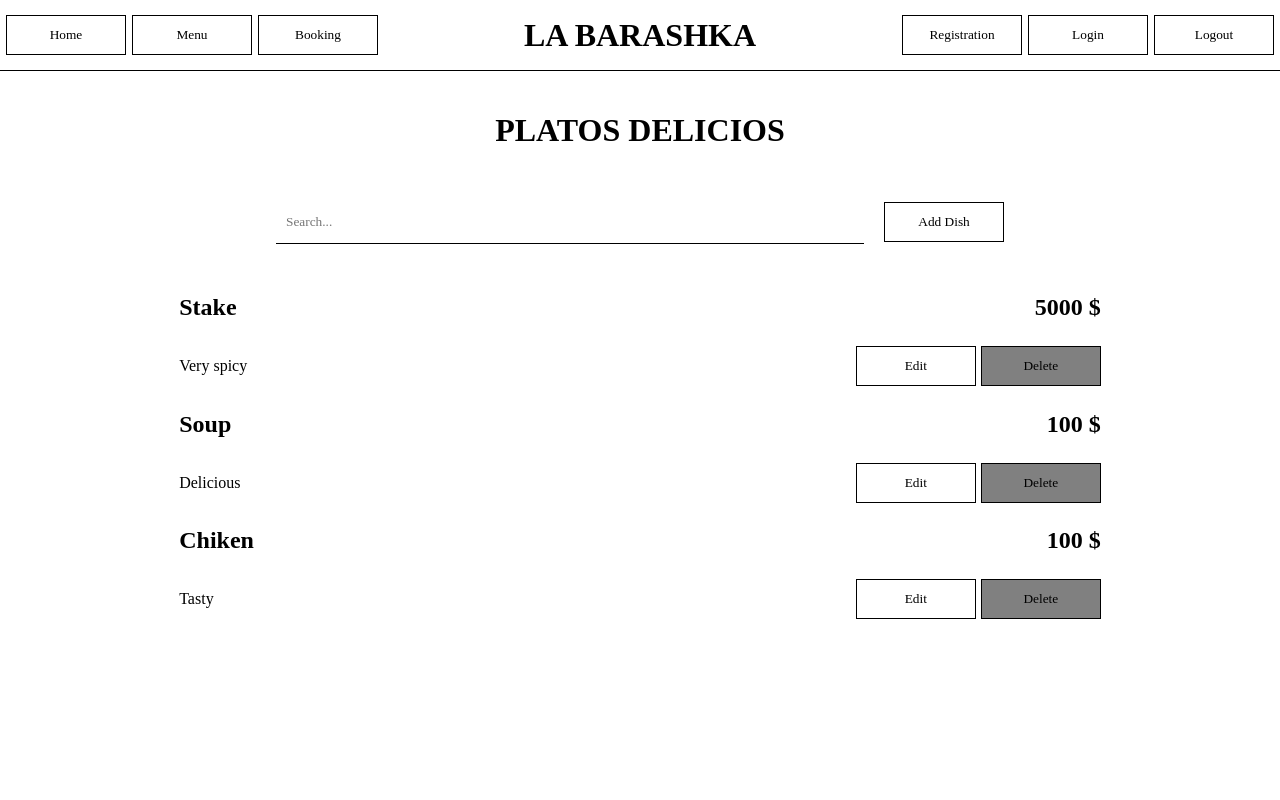
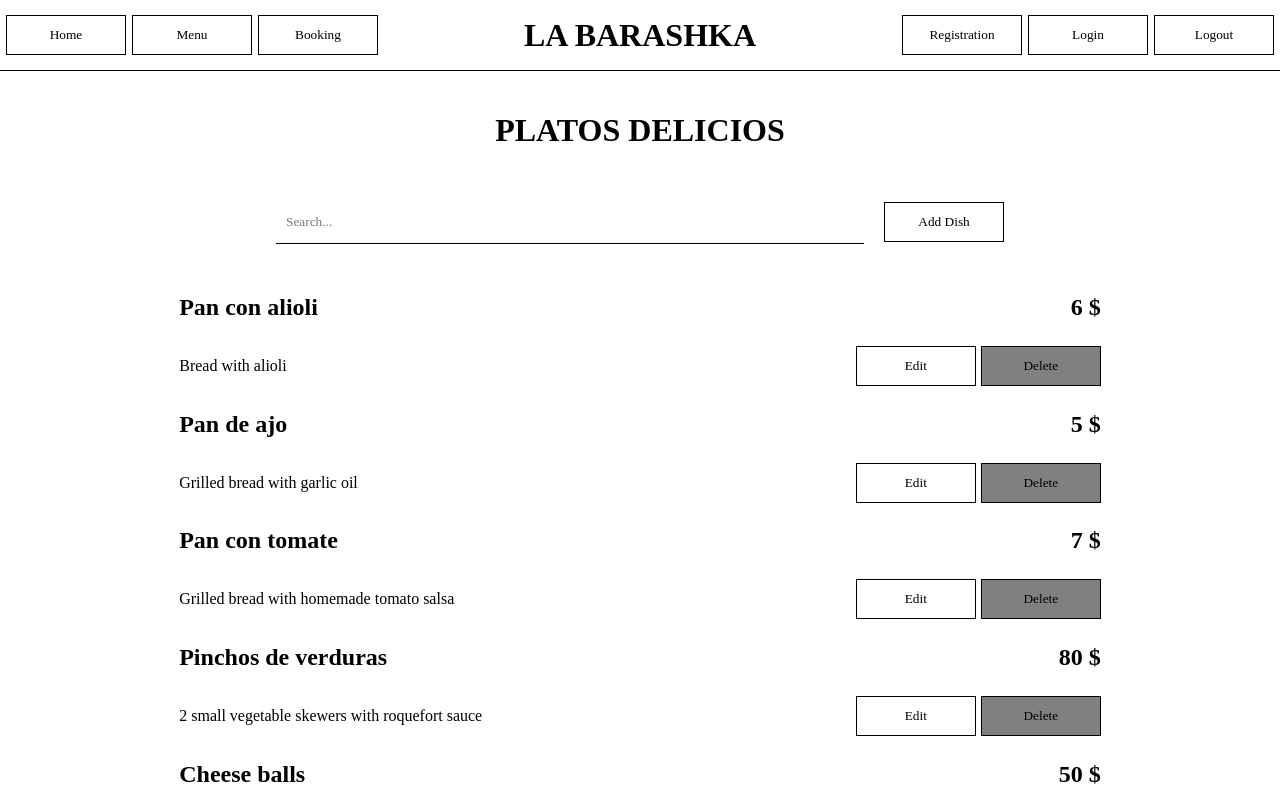
Before and after one commit to NurshatYusuf/bknmenu, a React (Create React App) app: page / in a window 1280 px wide. Both pictures are taken after a click on the button "Menu". Shown: the top 800 px of the page. Built offline with nearby package versions, Linux system fonts and the light colour scheme; data requests are answered from the project's data file; a web font is replaced by a local one.

Commit message:
add pagination, dishes in db

```diff
--- a/db.json
+++ b/db.json
@@ -19,22 +19,214 @@
   ],
   "dishes": [
     {
-      "name": "Stake",
-      "description": "Very spicy",
-      "price": "5000",
+      "name": "Pan con alioli",
+      "description": "Bread with alioli",
+      "category":  "bread",
+      "price": "6",
       "id": 3
     },
     {
-      "name": "Soup",
-      "description": "Delicious",
-      "price": "100",
+      "name": "Pan de ajo",
+      "description": "Grilled bread with garlic oil",
+      "category": "bread",
+      "price": "5",
       "id": 4
     },
     {
-      "name": "Chiken",
-      "description": "Tasty",
+      "name": "Pan con tomate",
+      "description": "Grilled bread with homemade tomato salsa",
+      "category": "bread",
+      "price": "7",
+      "id": 5
+    },
+    {
+      "name": "Pinchos de verduras",
+      "description": "2 small vegetable skewers with roquefort sauce",
+      "category": "Vegetables + Cheese",
+      "price": "80",
+      "id": 6
+    },
+    {
+      "name": "Cheese balls",
+      "description": "Cheese croquettes",
+      "category": "Vegetables + Cheese",
+      "price": "50",
+      "id": 7
+    },
+    {
+      "name": "Aceitunas",
+      "description": "Mixed olives",
+      "category": "Vegetables + Cheese",
+      "price": "60",
+      "id": 8
+    },
+    {
+      "name": "Pimentos de Padrón",
+      "description": "Grilled Spanish Padrón peppers with sea salt",
+      "category": "Vegetables + Cheese",
+      "price": "70",
+      "id": 9
+    },
+    {
+      "name": "Queso manchego",
+      "description": "Spanish sheep's cheese with honey",
+      "category": "Vegetables + Cheese",
+      "price": "60",
+      "id": 10
+    },
+    {
+      "name": "Verduras a la parrilla",
+      "description": "Grilled courgette, grilled sweet pepper, grilled tomato",
+      "category": "Vegetables + Cheese",
+      "price": "80",
+      "id": 11
+    },
+    {
+      "name": "Nachos sin carne",
+      "description": "Nachos, tomato salsa, cheese and sourcream",
+      "category": "Vegetables + Cheese",
+      "price": "90",
+      "id": 12
+    },
+    {
+      "name": "Patatas con alioli",
+      "description": "With Alioli",
+      "category": "Vegetables + Cheese",
+      "price": "50",
+      "id": 13
+    },
+    {
+      "name": "Champiñones a la crema y ajo",
+      "description": "Mushrooms in garlic cream sauce",
+      "category": "Vegetables + Cheese",
+      "price": "80",
+      "id": 14
+    },
+    {
+      "name": "Tortilla Española",
+      "description": "Spanish potato tortilla, freshly made | preparation time +/- 20 minutes",
+      "category": "Vegetables + Cheese",
       "price": "100",
-      "id": 5
+      "id": 15
+    },
+    {
+      "name": "Caprese de Milano",
+      "description": "Mozzarella with grilled tomato, homemade basil oil and balsamic cream",
+      "category": "Vegetables + Cheese",
+      "price": "80",
+      "id": 16
+    },
+    {
+      "name": "SEPIA A LA PLANCHA",
+      "description": "Grilled squid",
+      "category": "fish",
+      "price": "120",
+      "id": 17
+    },
+    {
+      "name": "Calamares",
+      "description": "Hand-cut, deep-fried squid rings in beer batter with alioli",
+      "category": "fish",
+      "price": "90",
+      "id": 18
+    },
+    {
+      "name": "Gambas al ajillio",
+      "description": "Large prawns in red garlic oil",
+      "category": "fish",
+      "price": "100",
+      "id": 19
+    },
+    {
+      "name": "CROQUETAS DE BACALAO",
+      "description": "2 rolls with cod croquettes and homemade lobster mayonnaise",
+      "category": "fish",
+      "price": "80",
+      "id": 20
+    },
+    {
+      "name": "Croquetas caseras de paella",
+      "description": "Handmade paella croquettes with meat and fish",
+      "category": "meat",
+      "price": "70",
+      "id": 21
+    },
+    {
+      "name": "Jamón serrano",
+      "description": "Serrano ham with truffle cream",
+      "category": "meat",
+      "price": "90",
+      "id": 22
+    },
+    {
+      "name": "Nachos con carne",
+      "description": "Nachos, chilli con carne, cheese and sourcream",
+      "category": "meat",
+      "price": "100",
+      "id": 23
+    },
+    {
+      "name": "Carpaccio de carne",
+      "description": "Hand-cut beef carpaccio with homemade truffle cream",
+      "category": "meat",
+      "price": "120",
+      "id": 24
+    },
+    {
+      "name": "Datiles con bacon",
+      "description": "Dates rolled in bacon",
+      "category": "meat",
+      "price": "60",
+      "id": 25
+    },
+    {
+      "name": "Solomillo de pimienta",
+      "description": "Medium grilled sirloin steaks with homemade pepper cream sauce",
+      "category": "meat",
+      "price": "100",
+      "id": 26
+    },
+    {
+      "name": "Pinchos EspaÑa",
+      "description": "2 tenderloin skewers, Spanish marinated",
+      "category": "meat",
+      "price": "90",
+      "id": 27
+    },
+    {
+      "name": "Alitas de pollo de la casa",
+      "description": "Homemade spiced chicken wings with honey",
+      "category": "meat",
+      "price": "90",
+      "id": 28
+    },
+    {
+      "name": "Albóndigas",
+      "description": "Home-made meatballs in tomato sauce",
+      "category": "meat",
+      "price": "70",
+      "id": 29
+    },
+    {
+      "name": "HELADO DE CREMA LICOR 43",
+      "description": "3 scoops of ice cream with orange and licor 43",
+      "category": "dessert",
+      "price": "90",
+      "id": 30
+    },
+    {
+      "name": "Tiramisu de la barraca",
+      "description": "Our Homemade Tiramisu with salted caramel",
+      "category": "dessert",
+      "price": "90",
+      "id": 31
+    },
+    {
+      "name": "Flan Catalan",
+      "description": "Catalan flan caramel pudding",
+      "category": "dessert",
+      "price": "70",
+      "id": 32
     }
   ]
 }
--- a/src/components/dishes/DishesList.jsx
+++ b/src/components/dishes/DishesList.jsx
@@ -5,6 +5,7 @@ import DishCard from "./DishCard";
 import AOS from "aos";
 
 import "../../styles/DishesList.css";
+import {Pagination} from "@mui/material";
 
 const DishesList = () => {
   const { dishes, getDishes, deleteDishes } = useDishes();
@@ -25,6 +26,7 @@ const DishesList = () => {
 
   useEffect(() => {
     getDishes();
+    setPage(1);
   }, [searchParams]);
 
   useEffect(() => {
@@ -32,8 +34,6 @@ const DishesList = () => {
       duration: 2000,
     });
   }, []);
-
-  // pagination
 
   const [page, setPage] = useState(1);
   const itemsOnPage = 6;
@@ -67,12 +67,12 @@ const DishesList = () => {
         </button>
       </div>
       <div className="dishes-list">
-        {dishes ? (
-          dishes.map((item) => <DishCard item={item} />)
+        {dishes ? (currentData().map((item) => <DishCard item={item} key={item.id} />)
         ) : (
           <h3>Loading...</h3>
         )}
       </div>
+      <Pagination count={count} page={page} onChange={handlePage} />
     </div>
   );
 };
```
Also changed, not shown: src/components/Cart/Cart.jsx (added, +11 -0 lines).
